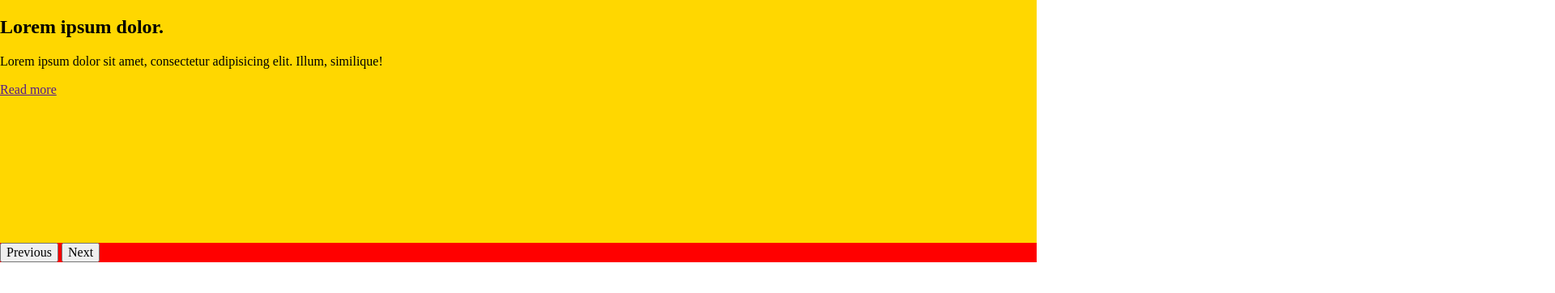
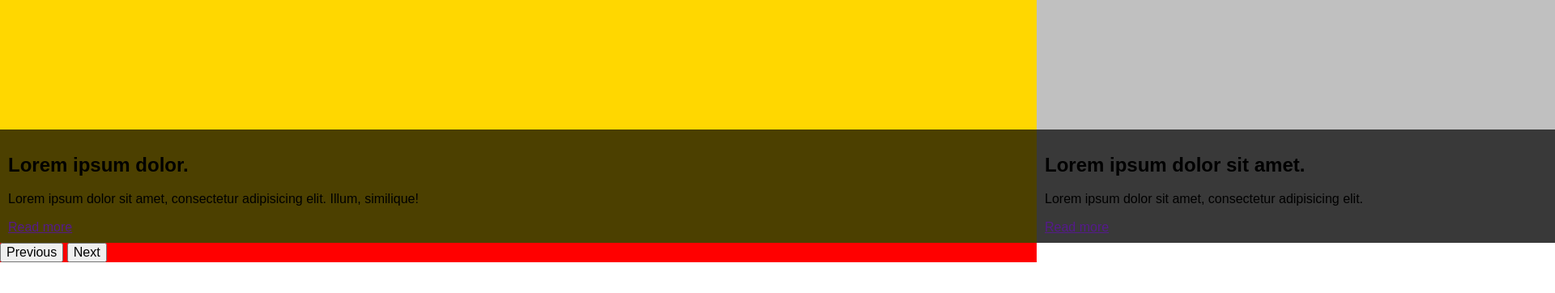
Before and after one commit to pawelkonior/slider_3, a plain HTML site: page index.html in a window 1280 px wide. Shown: the top 362 px of the page at 81% size, 1920 px wide, since content can reach past the window. Drawn offline with Linux system fonts and the light colour scheme.

Commit message:
box-sizing, background with opacity

```diff
--- a/src/styles/app.css
+++ b/src/styles/app.css
@@ -4,13 +4,14 @@
 
 .slider {
     background-color: red;
+    font-family: sans-serif;
 }
 .slider .slider__slides {}
 .slider .slider__nav {}
 
 .slides {
     position: relative;
-    overflow: hidden;
+    /*overflow: hidden;*/
     width: 100%;
     min-height: var(--sliderHeight);
 }
@@ -34,7 +35,14 @@
     left: 200%;
 }
 
-.slides .slides__box{}
+.slides .slides__box{
+    padding: 10px;
+    background-color: rgba(0, 0, 0, .7);
+    position: absolute;
+    bottom: 0;
+    width: 100%;
+    box-sizing: border-box;
+}
 .slides .slides__hdl {}
 .slides .slides__lead {}
 .slides .slides__link {}
```
